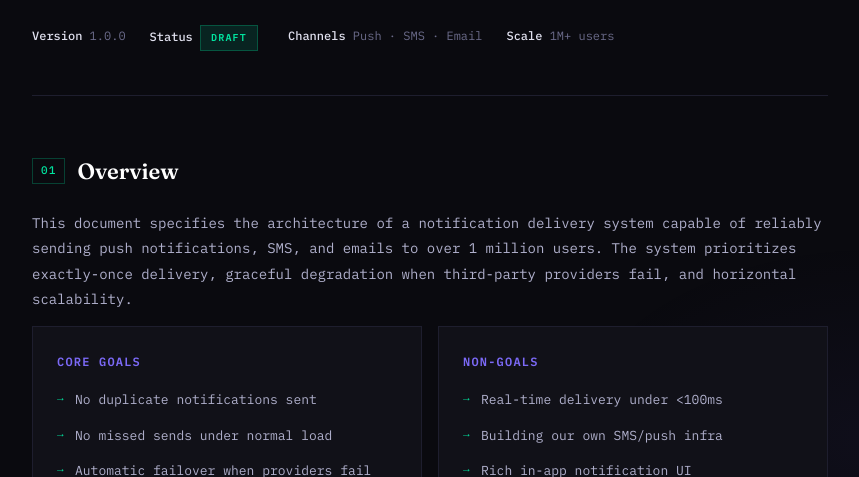
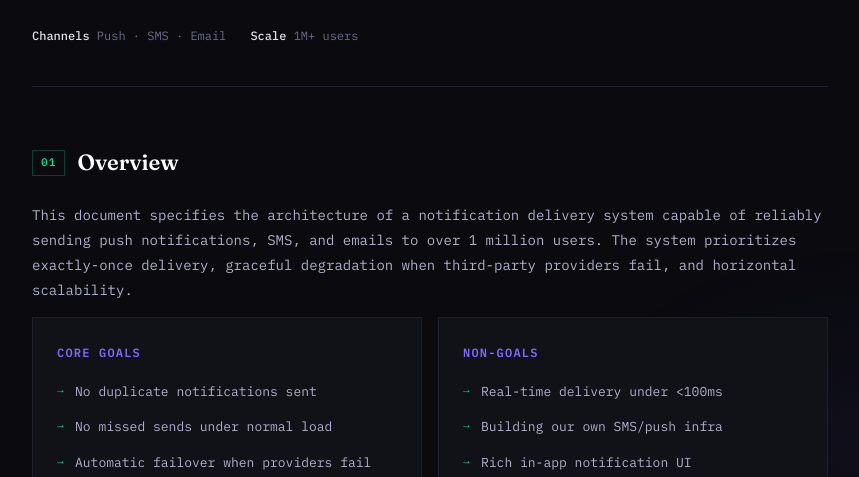
Before and after one commit to Raphaelcoolj/notification-system-tech-spec, a plain HTML site: page index.html in a window 1280 px wide. Shown: the part 320-797 px from the top of the page, without its empty margins (210-1069 px from the left). Drawn offline with Linux system fonts and the light colour scheme.

Commit message:
Update index.html

```diff
--- a/index.html
+++ b/index.html
@@ -359,8 +359,6 @@
       Architecture for a reliable, multi-channel notification service supporting push, SMS, and email delivery for 1M+ users — with no duplicates, no missed sends, and graceful provider failover.
     </p>
     <div class="doc-meta">
-      <span><strong>Version</strong> 1.0.0</span>
-      <span><strong>Status</strong> <span class="badge badge-green">Draft</span></span>
       <span><strong>Channels</strong> Push · SMS · Email</span>
       <span><strong>Scale</strong> 1M+ users</span>
     </div>
```
